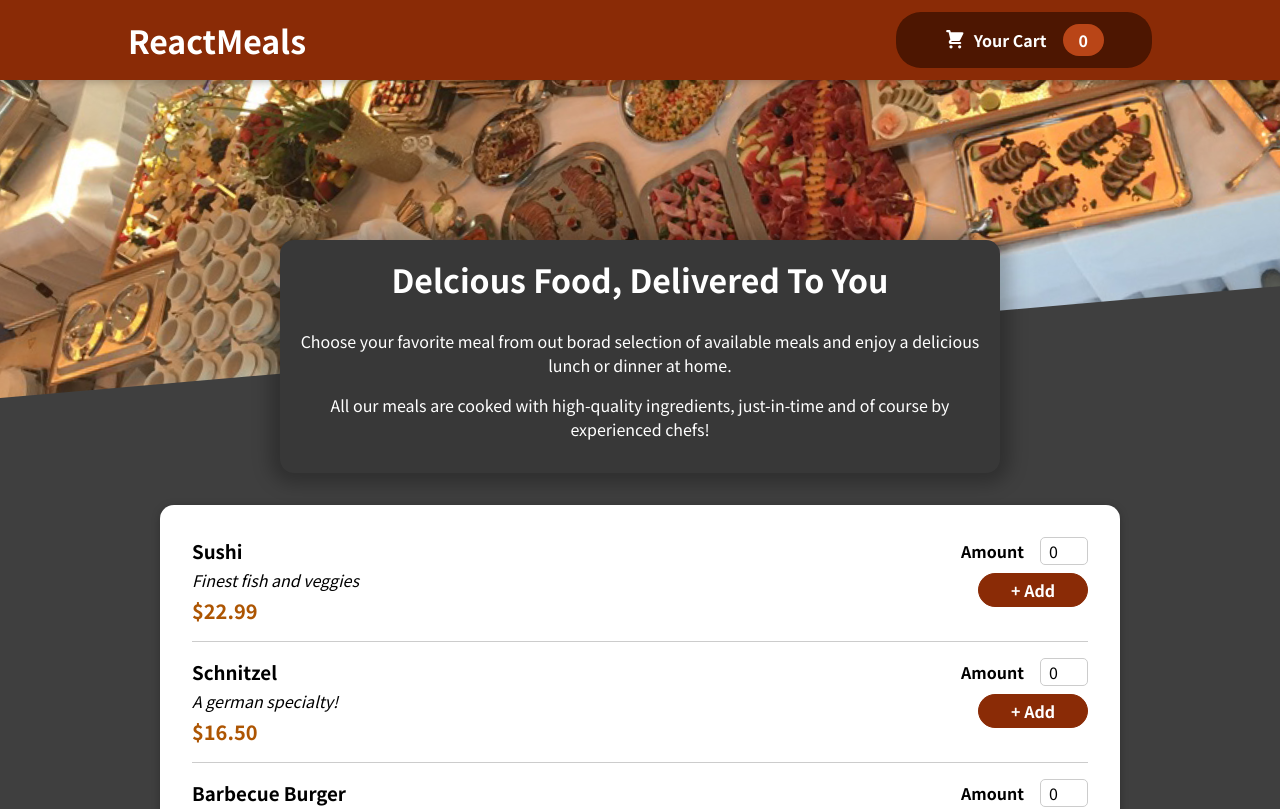
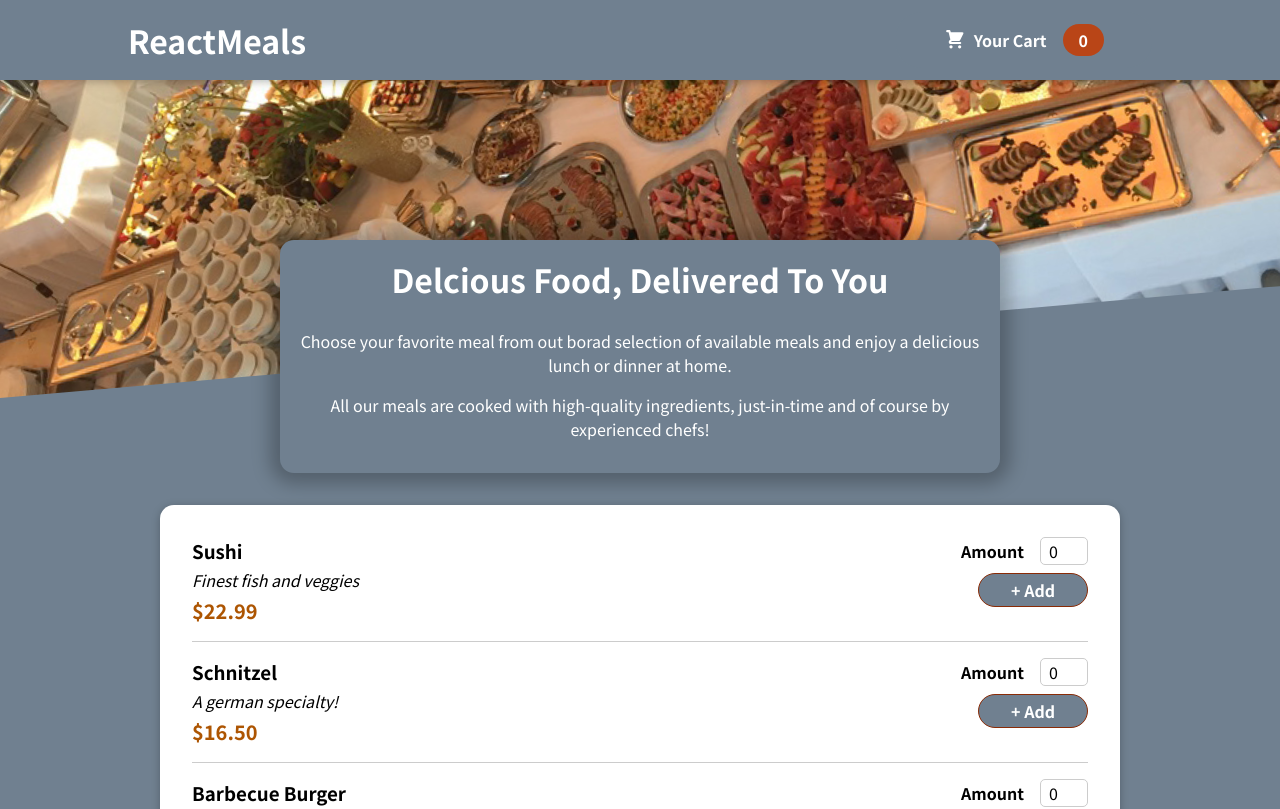
Before and after one commit to ghanayemomar/DummyShoppingCartApp, a React (Create React App) app: page / in a window 1280 px wide. Shown: the top 809 px of the page. Built offline with nearby package versions, Linux system fonts and the light colour scheme.

Commit message:
css-editing

```diff
--- a/src/components/Layout/Header.module.css
+++ b/src/components/Layout/Header.module.css
@@ -4,7 +4,7 @@
     left: 0;
     width: 100%;
     height: 5rem;
-    background-color: #8a2b06;
+    background-color:slategray;
     color: white;
     display: flex;
     justify-content: space-between;
--- a/src/components/Layout/HeaderCartButton.module.css
+++ b/src/components/Layout/HeaderCartButton.module.css
@@ -2,7 +2,7 @@
     cursor: pointer;
     font: inherit;
     border: none;
-    background-color: #4d1601;
+    background-color: slategray;
     color: white;
     padding: 0.75rem 3rem;
     display: flex;
--- a/src/components/Meals/MealItem/MealItemForm.module.css
+++ b/src/components/Meals/MealItem/MealItemForm.module.css
@@ -5,7 +5,7 @@
   .form button {
     font: inherit;
     cursor: pointer;
-    background-color: #8a2b06;
+    background-color: slategray;
     border: 1px solid #8a2b06;
     color: white;
     padding: 0.25rem 2rem;
--- a/src/components/Meals/Meals/MealsSummry.module.css
+++ b/src/components/Meals/Meals/MealsSummry.module.css
@@ -5,7 +5,7 @@
     margin: auto;
     margin-top: -10rem;
     position: relative;
-    background-color: #383838;
+    background-color: slategray;
     color: white;
     border-radius: 14px;
     padding: 1rem;
--- a/src/index.css
+++ b/src/index.css
@@ -10,5 +10,5 @@ html {
 
 body {
   margin: 0;
-  background-color: #3f3f3f;
+  background-color: slategray;
 }
```
